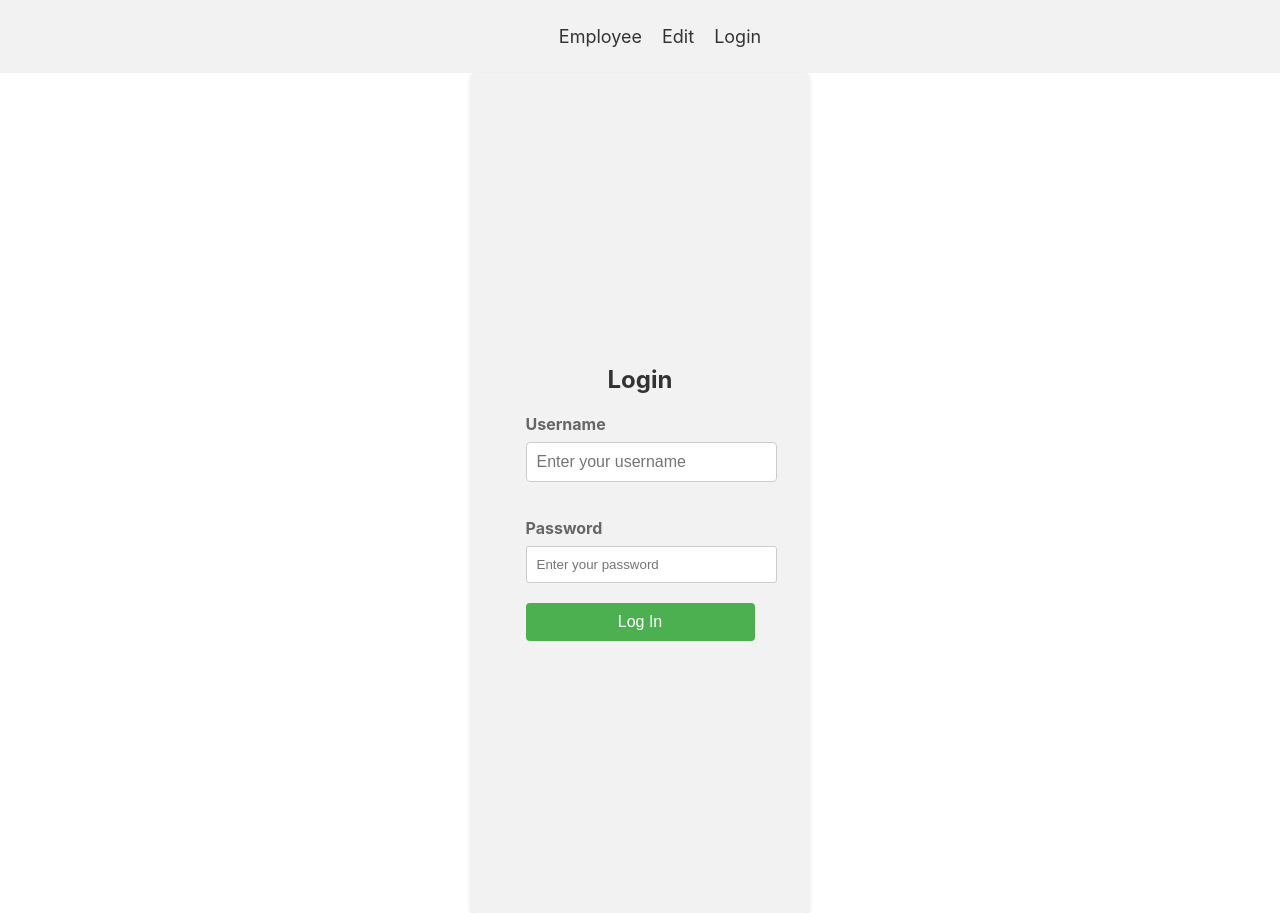
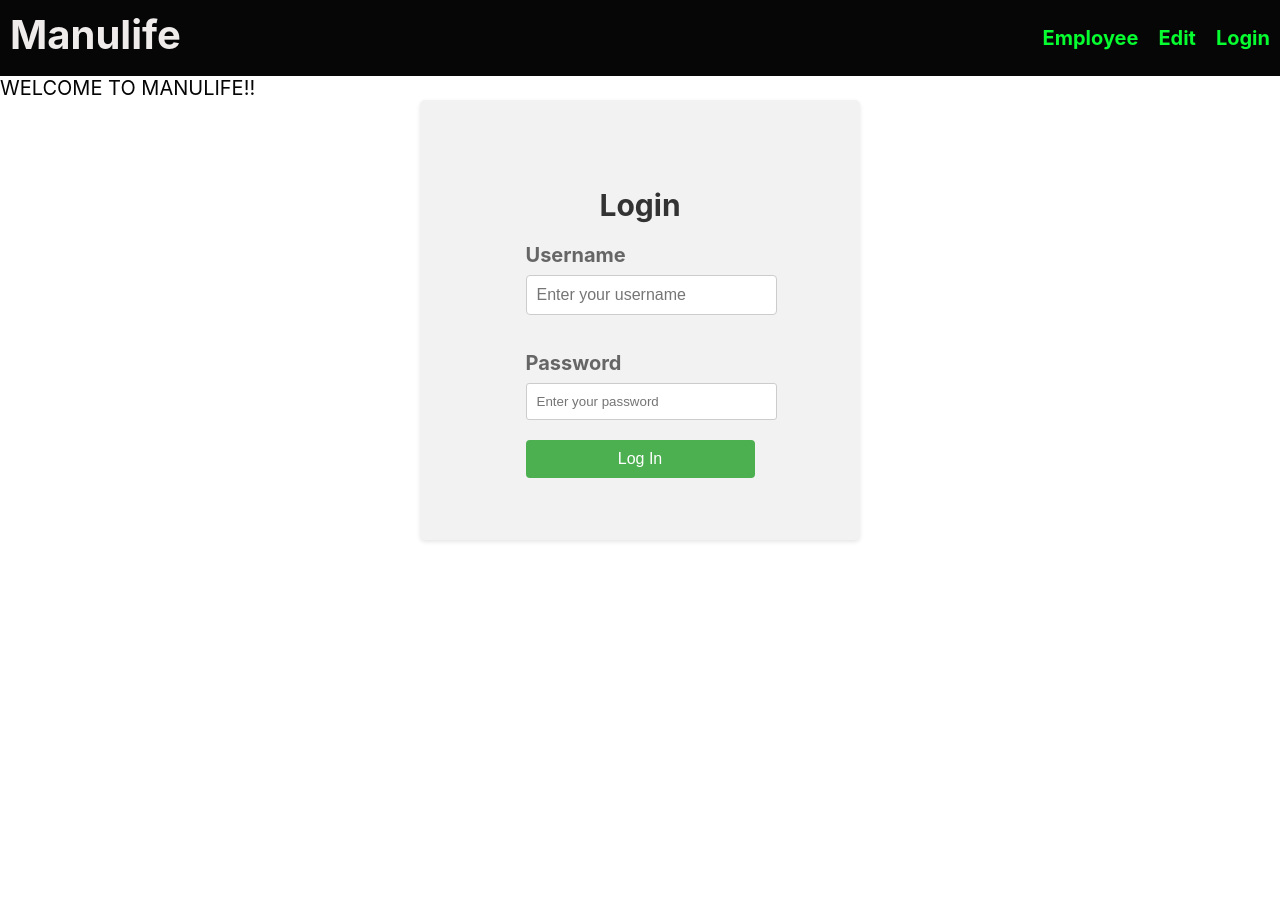
Before and after one commit to priyangakrish1608/Sample-React-Demo, a React (Create React App) app: page /login in a window 1280 px wide. After the commit the page ends 800 px from the top, so only its background shows below. Built offline with nearby package versions, Linux system fonts and the light colour scheme.

Commit message:
update changes in edit,employee,login

```diff
--- a/src/App.css
+++ b/src/App.css
@@ -1,11 +1,23 @@
 .header {
-  background-color: #f2f2f2;
+  background-color: #070606;
   padding: 10px;
 }
+.header-title {
+  float: left;
+  margin-right: 20px;
+  font-weight: bold;
+  font-size: 40px;
+  color: #efebeb;
+}
+
 
 .nav {
   display: flex;
-  justify-content: center;
+  justify-content: flex-end;
+
+.nav-h2{
+  justify-content: flex-start;
+}
 }
 
 .nav-list {
@@ -15,14 +27,18 @@
 }
 
 .nav-item {
-  font-size: 18px;
+  font-size: 20px;
+  font-weight: bold;
+  font-style: normal;
 }
+
 
 .nav-link {
   text-decoration: none;
-  color: #333;
+  color: #06fd2f;
+
 }
 
 .nav-link:hover {
-  color: #000;
+  color: #efebeb;
 }
--- a/src/App.js
+++ b/src/App.js
@@ -6,12 +6,17 @@
 const Header = () => {
   return (
     <header className="header">
+
+      <div className="header-title">Manulife</div>
       <nav className="nav">
+
         <ul className="nav-list">
+
           <li className="nav-item">
             <Link to="/employee" className="nav-link">Employee</Link>
           </li>
           <li className="nav-item">
+
             <Link to="/edit" className="nav-link">Edit</Link>
           </li>
           <li className="nav-item">
--- a/src/components/EditPage/EditPage.js
+++ b/src/components/EditPage/EditPage.js
@@ -34,7 +34,8 @@
 return <div>Loading...</div>;
  }
 return (
-   <div>
+   <div className="container-1">Each field should not be empty*
+
      <div className='container' style={{ width: '700px' }}>
      <h2>{Id === '' ? 'Add' : 'Edit'} Page</h2>
      <form>
--- a/src/components/EditPage/editPage.css
+++ b/src/components/EditPage/editPage.css
@@ -1,5 +1,10 @@
-.container {
-    max-width: 300px;
+.container-1 {
+  font-size: 20px;
+  color: #050505;
+  }
+
+  .container {
+    max-width: 400px;
     margin: 0 auto;
     padding: 20px;
     background-color: #f2f2f2;
--- a/src/components/Employee/employee.css
+++ b/src/components/Employee/employee.css
@@ -29,5 +29,5 @@
   }
 
   tbody tr:hover {
-    background-color: #73801f;
+    background-color: #c0c089;
   }
--- a/src/components/Login/Login.js
+++ b/src/components/Login/Login.js
@@ -2,6 +2,7 @@
 import { useForm } from 'react-hook-form';
 import './login.css';
 import {  useNavigate } from 'react-router-dom';
+
 
 const Login = () => {
   const {
@@ -17,7 +18,11 @@
   };
 
   return (
-    <div className="container">
+    <div className="container-1">WELCOME TO MANULIFE!!
+
+
+
+    <div className="container" style={{width:'500px'}}>
       <h2>Login</h2>
       <form onSubmit={handleSubmit(onSubmit)}>
         <div className="form-group">
@@ -43,6 +48,8 @@
         <button type="submit">Log In</button>
       </form>
     </div>
+  </div>
+
   );
 };
 
--- a/src/components/Login/login.css
+++ b/src/components/Login/login.css
@@ -1,19 +1,24 @@
-.container {
-    width: 300px;
+.container-1 {
+   font-size: 20px;
+
+  }
+
+  .container {
+    width: 400px;
     margin: 0 auto;
-    padding: 20px;
     background-color: #f1f1f1;
     border-radius: 5px;
     box-shadow: 0 2px 5px rgba(0, 0, 0, 0.3);
-    margin-top: 15%;
+
 
     display: flex;
     flex-direction: column;
     justify-content: center;
     align-items: center;
-    min-height: 100vh;
+    min-height: 50vh;
+  }
 
-  }
+
 
   h2 {
     text-align: center;
@@ -30,6 +35,15 @@
     font-weight: bold;
     margin-bottom: 5px;
     color: #666;
+
+  }
+  input[type="text"],
+  input[type="username"] {
+    width: 100%;
+    padding: 10px;
+    border: 1px solid #ccc;
+    border-radius: 3px;
+    transition: border-color 0.3s ease;
   }
 
   input[type="text"],
@@ -43,7 +57,7 @@
 
   input[type="text"]:focus,
   input[type="password"]:focus {
-    border-color: #4caf50;
+    border-color: #030803;
   }
 
   button[type="submit"] {
```
